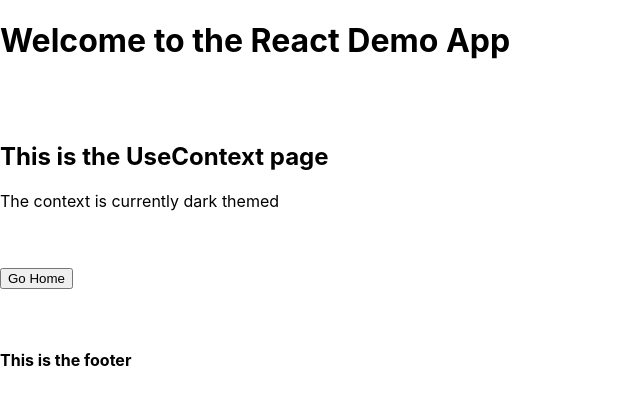
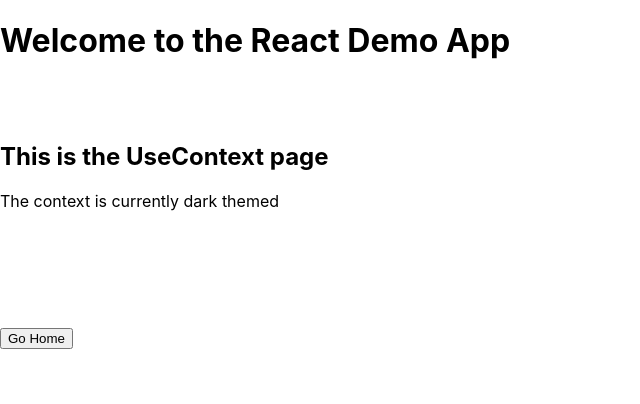
Before and after one commit to JTCollins33/react_demo, a React (Create React App) app: page /useContextPage in a window 1280 px wide. Shown: the top 404 px of the page, without its empty margins (0-640 px from the left). Built offline with nearby package versions, Linux system fonts and the light colour scheme; the HTML template or start-up script is replaced by a standard one.

Commit message:
merged footers for all pages

```diff
--- a/src/footer/Footer.js
+++ b/src/footer/Footer.js
@@ -1,8 +1,13 @@
+import { useNavigate } from "react-router-dom";
+
 export default function Footer(){
+    const navigate = useNavigate();
+
     return(
         <div>
             <footer>
-                <h4>This is the footer</h4>
+                <br/><br/><br/>
+                <button onClick={()=>navigate("/")}>Go Home</button>
             </footer>
         </div>
     );
--- a/src/propDrillingSolutionPage/PropDrillingSolutionPage.js
+++ b/src/propDrillingSolutionPage/PropDrillingSolutionPage.js
@@ -1,19 +1,15 @@
 import { useContext } from "react";
 import { CountContext } from "../context/Context";
-import { useNavigate } from "react-router-dom";
 import DrillingButton from "./DrillingButton";
 
 export default function PropDrillingSolutionPage(){
     const {count} = useContext(CountContext);
-    const navigate = useNavigate();
 
     return(
         <div>
             <h2>This is the prop drilling solution page</h2><br/>
             <p>Here is the current count: {count}</p><br/>
             <DrillingButton/>
-            <br/><br/>
-            <button onClick={()=>navigate("/")}>Go Home</button>
         </div>
     );
 }
--- a/src/redux/ReduxPage.js
+++ b/src/redux/ReduxPage.js
@@ -1,9 +1,6 @@
-import { useNavigate } from "react-router-dom";
 import { useSelector, useDispatch } from "react-redux";
 
 export default function ReduxPage(){
-    const navigate = useNavigate();
-
     const userName = useSelector((state)=>state.name);
     const userAge = useSelector((state)=>state.age);
     const dispatch = useDispatch();
@@ -17,9 +14,6 @@ export default function ReduxPage(){
 
             <p>User Age: {userAge}</p>
             <button onClick={()=>dispatch({type: "CHANGE_AGE"})}>Change age</button>
-
-            <br/><br/>
-            <button onClick={()=>navigate("/")}>Go Home</button>
         </div>
     );
 }
--- a/src/useCallbackPage/UseCallbackPage.js
+++ b/src/useCallbackPage/UseCallbackPage.js
@@ -1,11 +1,7 @@
 import { useCallback, useState } from "react";
-import { useNavigate } from "react-router-dom";
 import Todos from "./Todos";
 
 export default function UseCallback(){
-    console.log("in the useCallback page")
-    const navigate = useNavigate();
-
     const [count, setCount] = useState(0);
     const [todos, setTodos] = useState([]);
 
@@ -24,9 +20,6 @@ export default function UseCallback(){
             <br/><br/>
             <p>Count: {count}</p>
             <button onClick={addCount}>Add count</button>
-
-            <br/><br/>
-            <button onClick={()=>navigate("/")}>Go Home</button>
         </div>
     );
 }
--- a/src/useContextPage/UseContextPage.js
+++ b/src/useContextPage/UseContextPage.js
@@ -1,10 +1,8 @@
 import { useContext, useEffect } from "react";
 import { ThemeContext } from "../context/Context";
-import { useNavigate } from "react-router-dom";
 
 export default function UseContextPage(){
     const {isLightTheme} = useContext(ThemeContext);
-    const navigate = useNavigate();
 
     useEffect(()=>{
         console.log("Currently light theme: "+isLightTheme);
@@ -18,8 +16,6 @@ export default function UseContextPage(){
                 :
                 <p>The context is currently dark themed</p>
             }
-            <br/><br/>
-            <button onClick={()=> navigate("/")}>Go Home</button>
         </div>
     );
 }
--- a/src/useMemoPage/UseMemoPage.js
+++ b/src/useMemoPage/UseMemoPage.js
@@ -1,9 +1,6 @@
 import { useMemo, useReducer, useState } from "react";
-import { useNavigate } from "react-router-dom";
 
 export default function UseMemo(){
-    const navigate = useNavigate();
-
     const reducer = (state, action) => {
         switch(action){
             case 'increment':
@@ -46,10 +43,6 @@ export default function UseMemo(){
             <br/>
             <h4>Memoized Value: {sum}</h4>
             <button onClick={()=>calculate(a.value, b.value)}>Calculate sum</button>
-
-            <br/><br/>
-            <button onClick={()=>navigate("/")}>Go Home</button>
-
         </div>
     );
 }
--- a/src/useReducerPage/UseReducerPage.js
+++ b/src/useReducerPage/UseReducerPage.js
@@ -1,8 +1,6 @@
 import { useReducer } from "react";
-import { useNavigate } from "react-router-dom";
 
 export default function UseReducerPage(){
-    const navigate = useNavigate();
     const reducer = (state, action)=>{
         console.log(state)
         switch(action){
@@ -21,9 +19,6 @@ export default function UseReducerPage(){
             <button onClick={()=> dispatch('increment')}>increment</button>
             <button onClick={()=> dispatch('decrement')}>decrement</button>
             <p>State: {state.count}</p>
-
-            <br/><br/>
-            <button onClick={()=>navigate("/")}>Go Home</button>
         </div>
     );
 }
--- a/src/useRefPage/UseRefPage.js
+++ b/src/useRefPage/UseRefPage.js
@@ -1,8 +1,6 @@
 import { useEffect, useRef, useState } from "react";
-import { useNavigate } from "react-router-dom";
 
 export default function UseRefPage(){
-    const navigate=useNavigate();
     const useRefRenderCount = useRef(0);
     const normalRenderCount = {current: 0}
     const [renderString, setRenderString] = useState("");
@@ -30,8 +28,6 @@ export default function UseRefPage(){
             <h4>Focus Example</h4><br/>
             <input type="text" ref={inputElement}/>
             <button onClick={focusInput}>Focus Input</button><br/><br/>
-
-            <button onClick = {()=> navigate("/")}>Go Home</button>
         </div>
     );
 }
```
